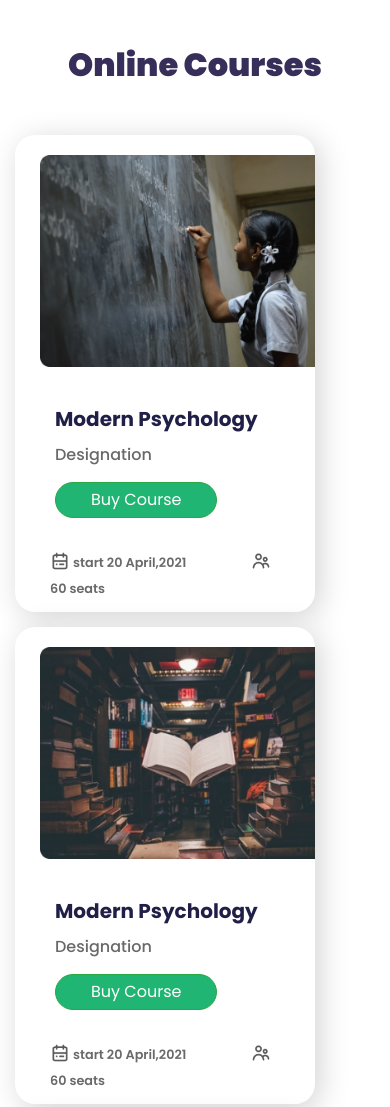
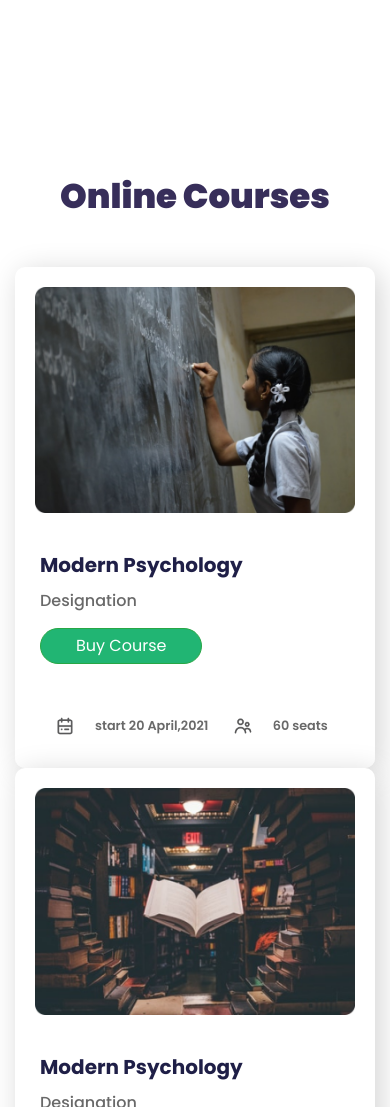
Before and after one commit to Rayhan0Islam0Shagor/my-school, a plain HTML site: page index.html in a window 390 px wide. Shown: the part 1580-2687 px from the top of the page. Drawn offline with nearby package versions, Linux system fonts and the light colour scheme.

Commit message:
make card responsive

```diff
--- a/index.html
+++ b/index.html
@@ -102,47 +102,64 @@
         </div>
         <!--Topic section end-->
         <!--Online courses section-->
+        <section id="courses">
             <div class="container">
-            <h2 id="courses" class="text-center text-style2">Online Courses</h2>
-            <div class="card-deck">
-                <div class="card col-10 col-sm-10 col-md-5 col-lg-4 col-xl-4">
-                    <img src="photo/morder pyschology.png" w-100 alt="...">
+                <div class="title">
+                    <h1>Online Courses</h1>
+                </div>
+                <div class="row">
+                    <div class="col-md-4">
+                        <div class="card">
+                            <img src="photo/morder pyschology.png" class="card-img-top" w-100 alt="...">
                             <div class="card-body">
                                 <h5 class="card-title">Modern Psychology</h5>
                                 <small>Designation</small> <br>
                                 <button type="button" class="my-btn btn btn-success">Buy Course</button>
                             </div>
                             <div class="card-footer">
-                        <small class="left"><img src="icon/calendar.png" w-100 alt=""> start 20 April,2021</small>
-                        <small class="right"><img src="icon/people.png" w-100 alt=""> 60 seats</small>
+                                <small class="left"><img class="left-img" src="icon/calendar.png" alt="">start 20
+                                    April,2021</small>
+                                <small class="right"><img class="right-img" src="icon/people.png" alt="">60
+                                    seats</small>
                             </div>
                         </div>
-                <div class="card col-10 col-sm-10 col-md-5 col-lg-4 col-xl-4">
-                    <img src="photo/morder psyc.png" w-100 alt="...">
+                    </div>
+                    <div class="col-md-4">
+                        <div class="card">
+                            <img src="photo/morder psyc.png" class="card-img-top" w-100 alt="...">
                             <div class="card-body">
                                 <h5 class="card-title">Modern Psychology</h5>
                                 <small>Designation</small> <br>
                                 <button type="button" class="my-btn btn btn-success">Buy Course</button>
                             </div>
                             <div class="card-footer">
-                        <small class="left"><img src="icon/calendar.png" w-100 alt=""> start 20 April,2021</small>
-                        <small class="right"><img src="icon/people.png" w-100 alt=""> 60 seats</small>
+                                <small class="left"><img class="left-img" src="icon/calendar.png" alt="">start 20
+                                    April,2021</small>
+                                <small class="right"><img class="right-img" src="icon/people.png" alt="">60
+                                    seats</small>
                             </div>
                         </div>
-                <div class="card col-10 col-sm-10 col-md-5 col-lg-4 col-xl-4">
-                    <img src="photo/morder pychons.png" w-100 alt="...">
+                    </div>
+                    <div class="col-md-4">
+                        <div class="card">
+                            <img src="photo/morder pychons.png" class="card-img-top" w-100 alt="...">
                             <div class="card-body">
                                 <h5 class="card-title">Modern Psychology</h5>
                                 <small>Designation</small> <br>
                                 <button type="button" class="my-btn btn btn-success">Buy Course</button>
                             </div>
                             <div class="card-footer">
-                        <small class="left"><img src="icon/calendar.png" w-100 alt=""> start 20 April,2021</small>
-                        <small class="right"><img src="icon/people.png" w-100 alt=""> 60 seats</small>
+                                <small class="left"><img class="left-img" src="icon/calendar.png" alt="">start 20
+                                    April,2021</small>
+                                <small class="right"><img class="right-img" src="icon/people.png" alt="">60
+                                    seats</small>
                             </div>
                         </div>
                     </div>
                 </div>
+            </div>
+        </section>
+
         <!--testimonial-->
         <div class="container">
             <h1 class="text-center text-style3">Testimonial</h1>
@@ -162,7 +179,7 @@
     <!--testimonial-->
     <!--footer-->
     <footer>
-        <div class="container style-feild">
+        <div id="other" class="container style-feild">
             <div class="row  d-flex justify-content-around align-items-center">
                 <div class="others col-10 col-sm-10 col-md-6 col-lg-4 col-xl-4 ">
                     <p>illions of people of all ages and from around the world are improving their lives with us</p>
--- a/style.css
+++ b/style.css
@@ -1,4 +1,6 @@
-body{
+*{
+    margin: 0;
+    padding: 0;
     font-family: 'Poppins', sans-serif;
 }
 .top{
@@ -98,17 +100,25 @@ h1 span{
     margin-bottom: 50px;
     font-weight: 900;
 }
+#courses{
+padding: 30px 0px;
+}
+.title h1{
+    font-weight: 900;
+    font-size: 34px;
+    text-align: center;
+    color: #372e5a;
+    margin-bottom: 50px;
+    margin-top: 0;
+}
 .card{
-    border-radius: 20px;
+    box-shadow: 5px 5px 30px lightgray;
     border: none;
-    box-shadow: 5px 5px 30px lightgray;
+    border-radius: 10px;
     overflow: hidden;
-    cursor: pointer;
 }
 .card img{
-    width: 300px;
-    margin: 20px 10px;
-    border-radius: 5px;
+    padding: 20px 20px;
 }
 .card-title{
     font-family: 'Poppins', sans-serif;
@@ -123,18 +133,15 @@ h1 span{
     color: dimgray;
     margin-left: 5px;
 }
-.card-footer img{
-    width: 20px;
-    margin: 0;
-    padding-bottom: 5px;
+.left-img, .right-img{
+    width: 60px;
+    margin-right: 0;
 }
 .left{
     color: dimgray;
     font-weight: 600;
 }
-.right{
-    margin-left: 60px;
-    margin-right: 0;
+.right {
     color: dimgray;
     font-weight: 600;
 }
@@ -145,13 +152,8 @@ h1 span{
 .text-style3{
     font-family: 'Poppins', sans-serif;
     color: #372e5a;
-    margin-bottom: 50px;
+    margin-bottom: 70px;
     font-weight: 900;
-}
-.testimonial{
-    font-family: 'Poppins', sans-serif;
-    color: black;
-    font-weight: 700;
 }
 .my-text p{
     color: black;
```
Lines whose indentation alone changed are shown as unchanged.
